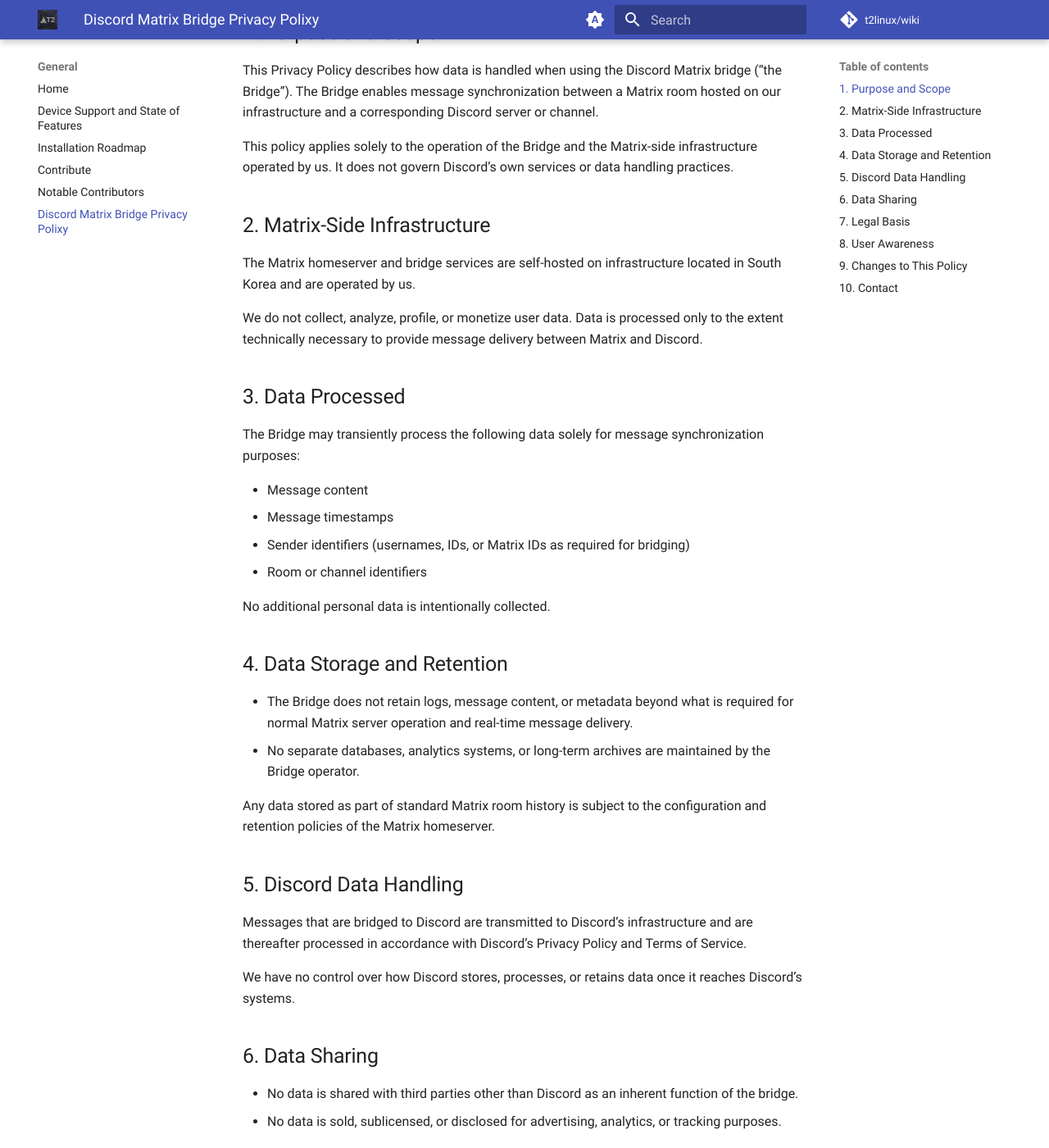
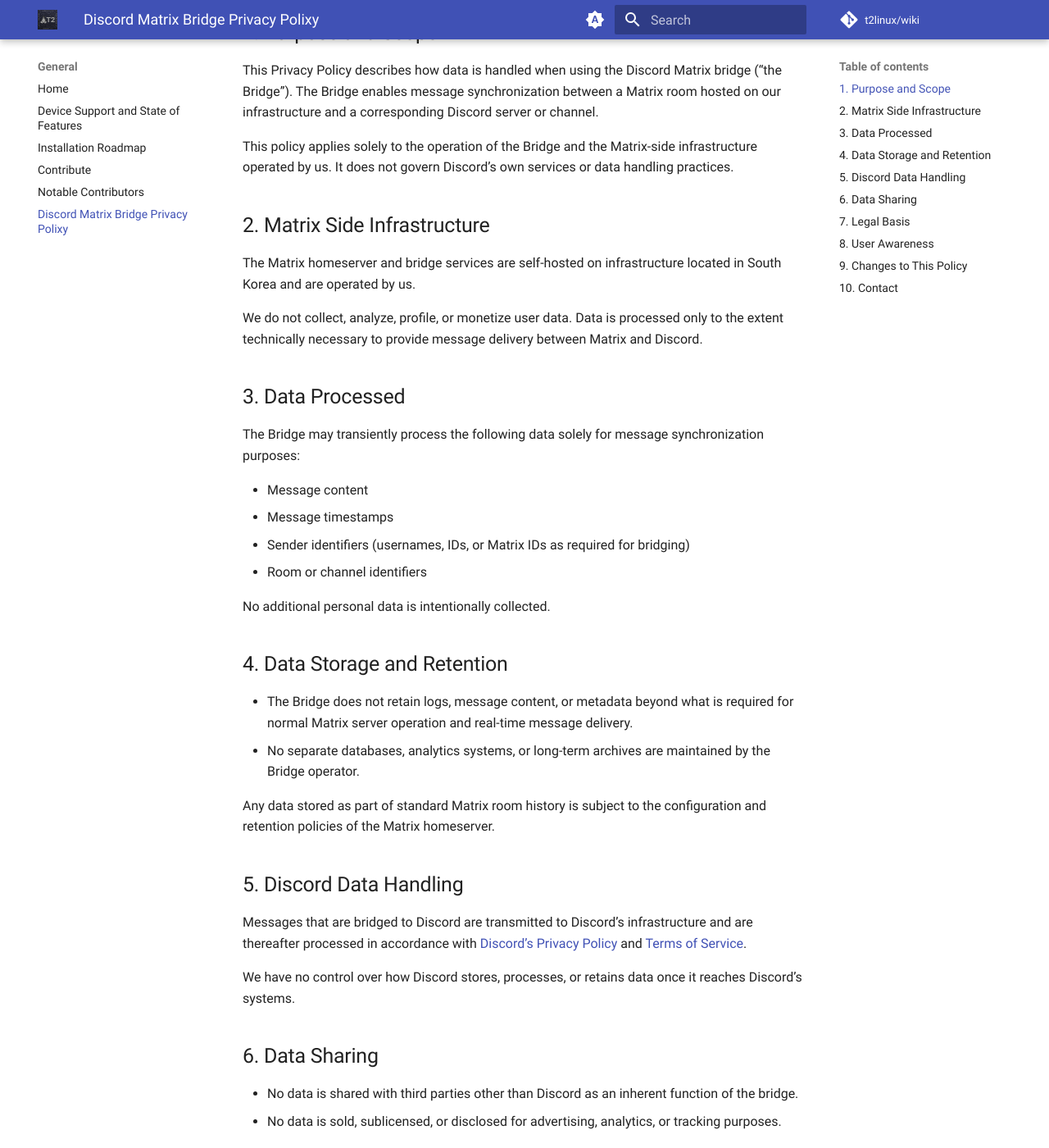
Before and after one commit to t2linux/wiki, an MkDocs documentation site: the page built from docs/matrix.md, in a window 1280 px wide and 1400 px high, scrolled down 292 px. Shown: the whole window at 82% size. Built offline with MkDocs 1.6.1 and Material for MkDocs 9.7.7, drawn with Linux system fonts in a browser that asks for light colours; comment, search, counter and statistics services are not loaded.

```diff
--- a/docs/matrix.md
+++ b/docs/matrix.md
@@ -6,7 +6,7 @@ This Privacy Policy describes how data is handled when using the Discord Matrix
 
 This policy applies solely to the operation of the Bridge and the Matrix-side infrastructure operated by us. It does not govern Discord’s own services or data handling practices.
 
-## 2. Matrix-Side Infrastructure
+## 2. Matrix Side Infrastructure
 
 The Matrix homeserver and bridge services are self-hosted on infrastructure located in South Korea and are operated by us.
 
@@ -32,7 +32,7 @@ Any data stored as part of standard Matrix room history is subject to the config
 
 ## 5. Discord Data Handling
 
-Messages that are bridged to Discord are transmitted to Discord’s infrastructure and are thereafter processed in accordance with Discord’s Privacy Policy and Terms of Service.
+Messages that are bridged to Discord are transmitted to Discord’s infrastructure and are thereafter processed in accordance with [Discord’s Privacy Policy](https://discord.com/privacy) and [Terms of Service](https://discord.com/terms).
 
 We have no control over how Discord stores, processes, or retains data once it reaches Discord’s systems.
 
```
